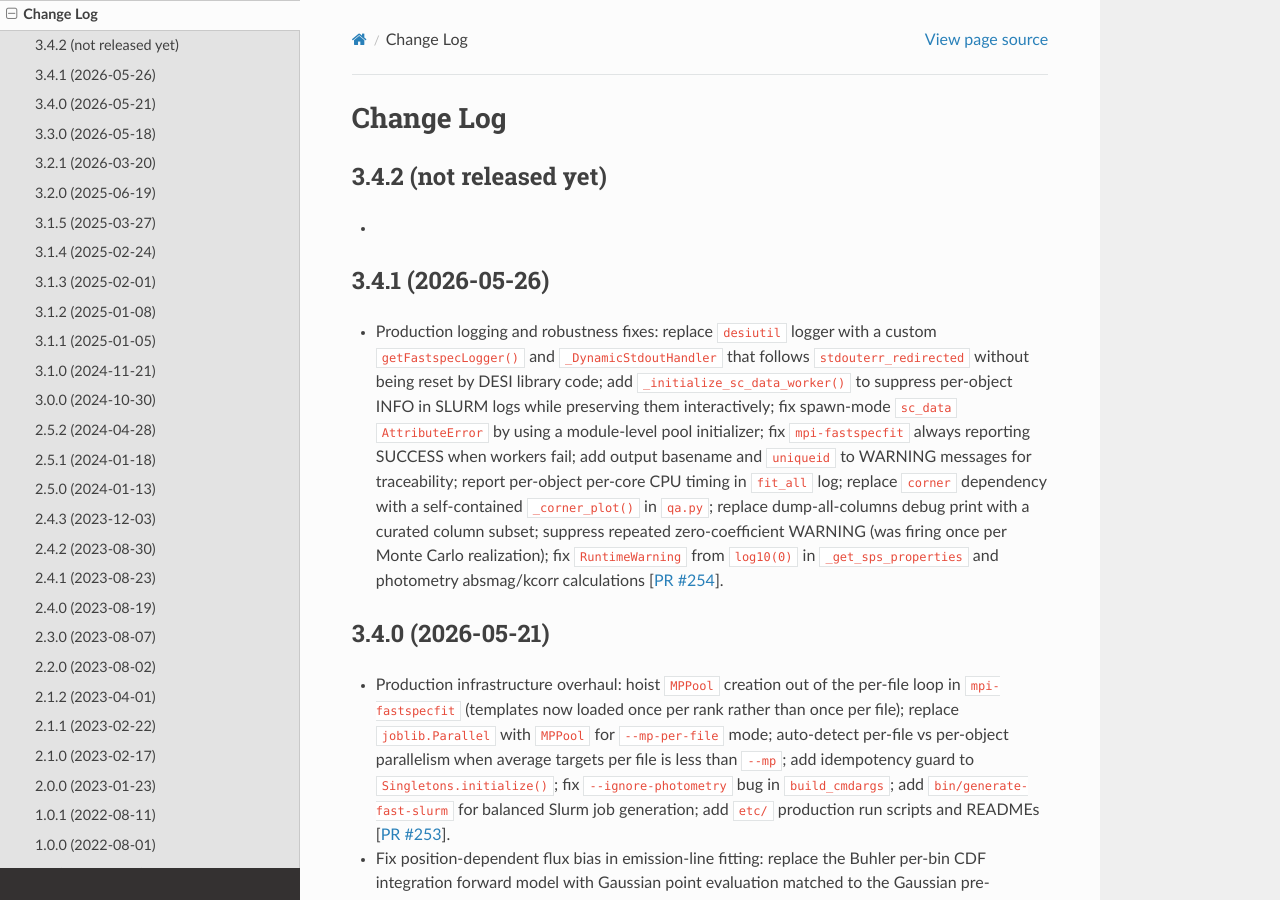
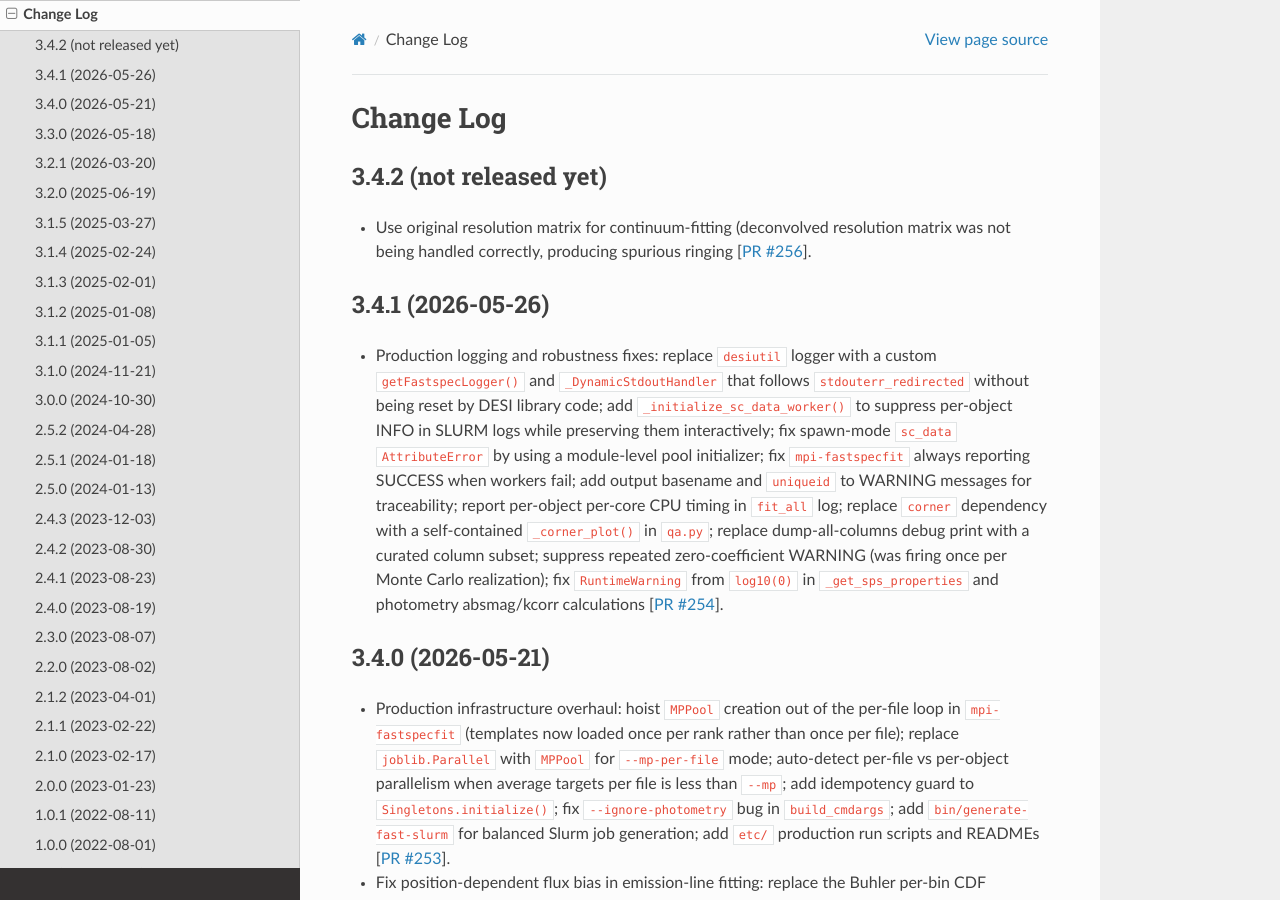
Before and after one commit to desihub/fastspecfit, a Sphinx documentation site: the page built from doc/changes.rst, in a window 1280 px wide and 900 px high. Built offline with Sphinx 7.4.7 and the Read the Docs theme 3.1.0, drawn with Linux system fonts in a browser that asks for light colours; the version number could not be read and is left out.

Commit message:
update change log [ci skip]

```diff
--- a/doc/changes.rst
+++ b/doc/changes.rst
@@ -5,7 +5,11 @@ Change Log
 3.4.2 (not released yet)
 ------------------------
 
-*
+* Use original resolution matrix for continuum-fitting (deconvolved
+  resolution matrix was not being handled correctly, producing
+  spurious ringing [`PR #256`_].
+
+.. _`PR #256`: https://github.com/desihub/fastspecfit/pull/256
 
 3.4.1 (2026-05-26)
 ------------------
```
